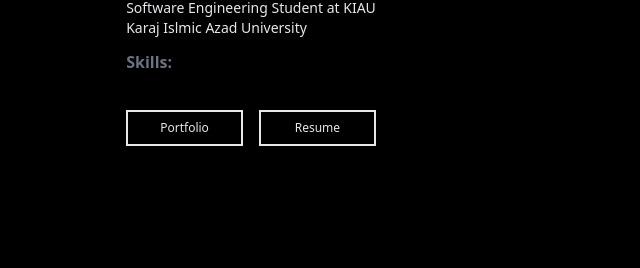
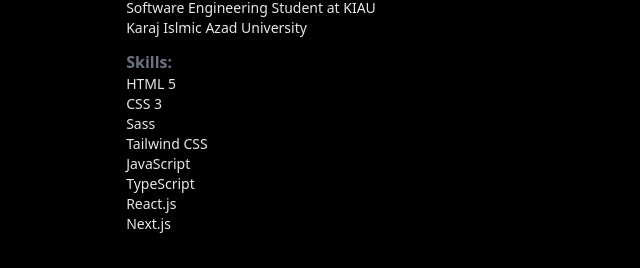
Before and after one commit to sina-byn/Crypto-Watcher, a Next.js app: page /developer in a window 1280 px wide. Shown: the part 586-854 px from the top of the page, without its empty margins (389-1029 px from the left). Before the commit the page ends 800 px from the top, so only its background shows below. Built offline with nearby package versions, Linux system fonts and the light colour scheme.

Commit message:
main: Navbar Cover Added

```diff
--- a/components/CoinsTable.tsx
+++ b/components/CoinsTable.tsx
@@ -7,7 +7,7 @@
 import CoinCard from "./CoinCard";
 import Loader from "./UI/Loader";
 
-const CoinsTable: FC<CoinsTableProps> = ({ coins, error, children }) => {
+const CoinsTable: FC<CoinsTableProps> = ({ coins, error }) => {
   if (error) {
     return (
       <p className='text-3xl text-gray-200 font-bold mt-24'>
--- a/components/DeveloperInfo.tsx
+++ b/components/DeveloperInfo.tsx
@@ -16,14 +16,23 @@
         </h4>
         <div className='font-bold'>
           Education:
-          <h4 className=' text-sm text-gray-200 font-light'>
+          <p className=' text-sm text-gray-200 font-light'>
             <span className='block'>Software Engineering Student at KIAU</span>
             <span className='block'>Karaj Islmic Azad University</span>
-          </h4>
+          </p>
         </div>
         <div className="font-bold">
             Skills:
-            <h4 className="text-sm text-gray-200"></h4>
+            <p className="text-sm text-gray-200 font-light">
+                <span className="block">HTML 5</span>
+                <span className="block">CSS 3</span>
+                <span className="block">Sass</span>
+                <span className="block">Tailwind CSS</span>
+                <span className="block">JavaScript</span>
+                <span className="block">TypeScript</span>
+                <span className="block">React.js</span>
+                <span className="block">Next.js</span>
+            </p>
         </div>
         <div className='flex w-full gap-x-4 mt-6 mb-10'>
           <a
--- a/components/Navbar.tsx
+++ b/components/Navbar.tsx
@@ -1,4 +1,4 @@
-import { FC } from "react";
+import { FC, useState } from "react";
 import { NextRouter, useRouter } from "next/router";
 
 // Importing Swiper
@@ -13,21 +13,30 @@
 }
 
 const Navbar: FC<Props> = ({ initialSlide }) => {
+  const [isCoverShown, setIsCoverShown] = useState<boolean>(false);
+
   const router: NextRouter = useRouter();
 
   return (
     <section className='flex flex-col justify-center w-full h-14 bg-black bg-opacity-90 text-sm text-gray-100 font-bold tracking-wider my-6'>
       <div className='slider-design w-36 absolute right-0 h-full z-10 bg-gradient-to-l from-black to-transparent'></div>
       <div className='slider-design w-36 absolute left-0 h-full z-10 bg-gradient-to-r from-black to-transparent'></div>
+      <div
+        className={`${
+          isCoverShown ? "initial" : "hidden"
+        } cover absolute w-full h-10 z-10 cursor-grab`}
+      ></div>
       <Swiper
-        className='w-[100%] mx-auto cursor-pointer'
+        className='w-[100%] relative mx-auto'
         slidesPerView={2.5}
         centeredSlides={true}
+        grabCursor={true}
         initialSlide={initialSlide}
         onActiveIndexChange={(Swiper) => {
           const idx: number = Swiper.activeIndex;
 
           setTimeout(() => {
+            setIsCoverShown(true);
             switch (idx) {
               case 3:
                 router.push("/about");
@@ -42,6 +51,10 @@
                 router.push("/developer");
                 break;
             }
+          }, 800);
+
+          setTimeout(() => {
+            setIsCoverShown(false);
           }, 1000);
         }}
       >
```
